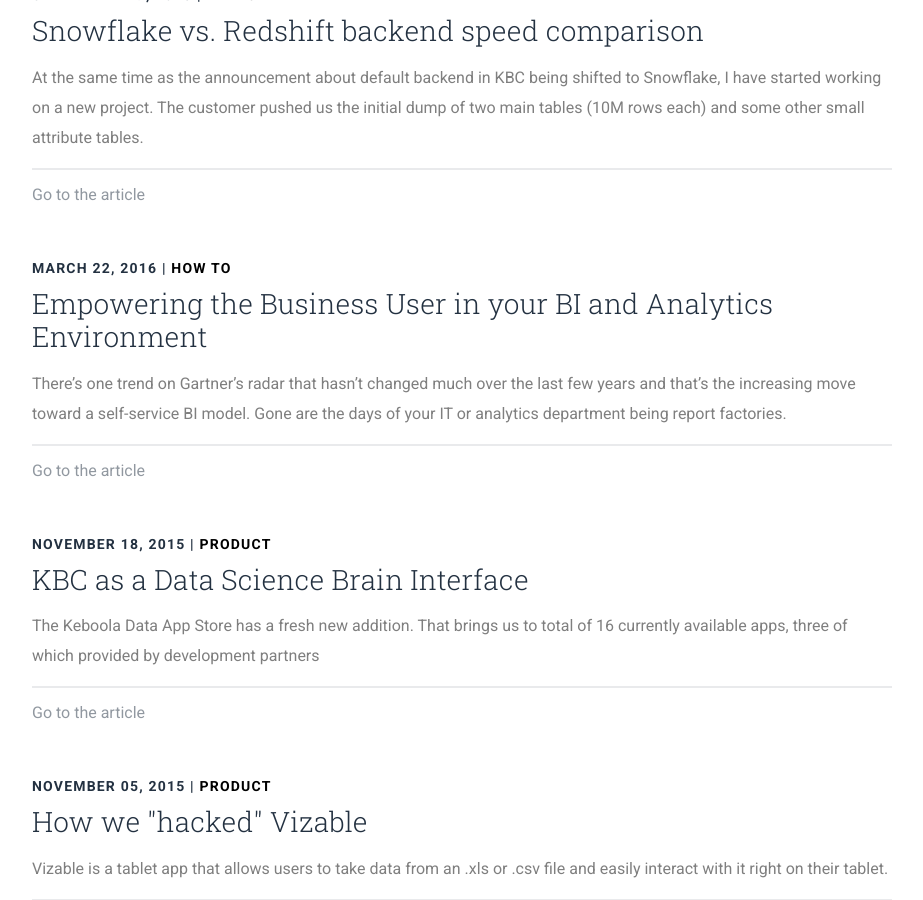
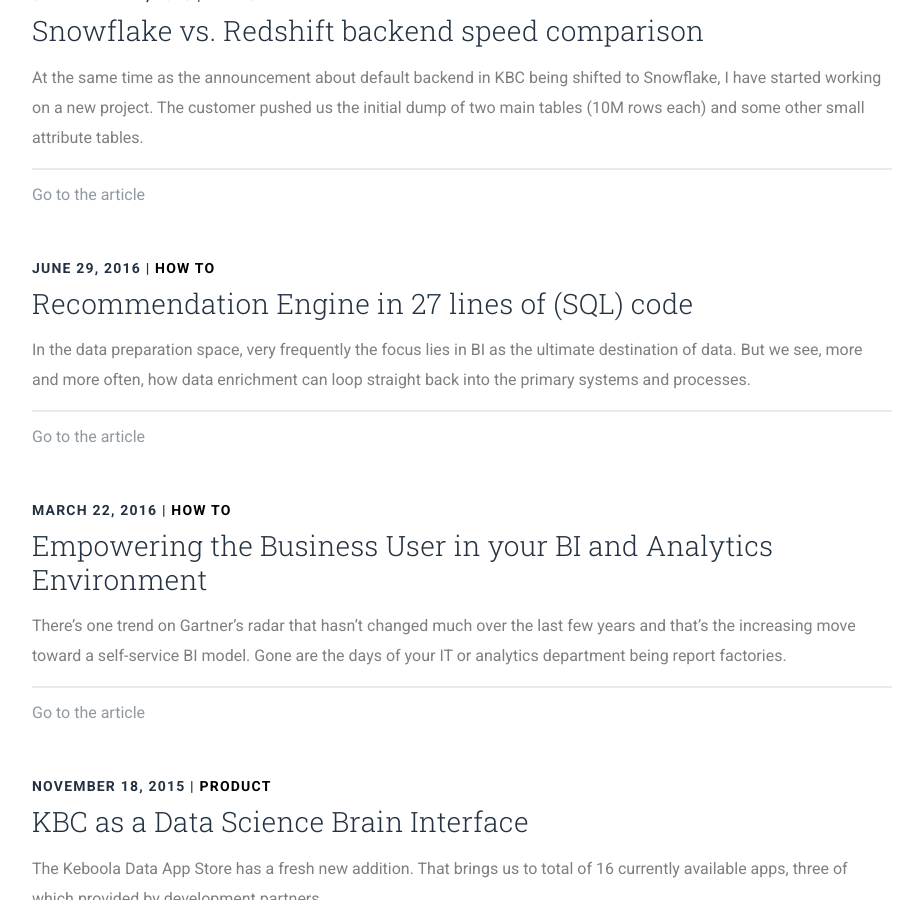
Before and after one commit to keboola/blog, a Jekyll site: the page built from index.md, in a window 1280 px wide and 900 px high, scrolled down 5719 px. Shown: the whole window, without its empty margins (28-951 px from the left). Built offline with Jekyll 4.4.1, drawn with Linux system fonts in a browser that asks for light colours; nearby versions of some CDN libraries; some of the changed lines change nothing that is shown.

Commit message:
Update from Forestry.io - Published recommendation-engine-in-27-lines-of-sql-code.md

```diff
--- a/_drafts/2018-10-11-recommendation-engine-in-27-lines-of-sql-code.md
+++ b/_posts/2018-10-11-recommendation-engine-in-27-lines-of-sql-code.md
@@ -2,24 +2,22 @@
 title: Recommendation Engine in 27 lines of (SQL) code
 layout: post
 categories: how-to
-date: 2018-10-11 00:00:00 +0000
+date: 2016-06-29 13:43:38 +0000
 perex: In the data preparation space, very frequently the focus lies in BI as the
   ultimate destination of data. But we see, more and more often, how data enrichment
   can loop straight back into the primary systems and processes.
 user: pavel-dolezal
 coverphoto: ''
-coverphoto_slider: ''
+coverphoto_slider: "/uploads/27lines.jpg"
 
 ---
-## Recommendation Engine in 27 lines of (SQL) code
-
 by [Milan Veverka](http://blog.keboola.com/author/8793)
 
 In the data preparation space, very frequently the focus lies in BI as the ultimate destination of data. But we see, more and more often, how data enrichment can loop straight back into the primary systems and processes.
 
 Take recommendation. Just the basic type (“customers who bought this also bought…”). That, in its simplest form, is an outcome of basket analysis.
 
-![](https://lh3.googleusercontent.com/l67nJgQbweuTyrFgBjz-k9PMQOchvWbxKqLdqgWEgaa1nrBjWvDbPfZ-huIgjRzCsaebkapmivWCI9yYGyHS8hq6GYPLXdPZmva5c24joeAPFx5YuJgF5NQAJCZwPZHiRdzo84nm =624x272)
+![](/uploads/27lines1.jpg)
 
 We recently had a customer who asked for a basic recommendation as a part of proof of concept, whether Keboola Connection is the right fit for them. The data set we got to work with came from a CRM system, and contained a few thousand anonymized rows (4600-ish, actually) of won opportunities which effectively represented product-customer relations (what customers had purchased which products). So, pretty much ready-to-go data for the Basket Analysis app, which has been waiting for just this opportunity in the Keboola App Store. Sounded like good challenge - how can we turn this into a basic recommendation engine?
 
@@ -29,21 +27,21 @@
 
 To make things simpler I built a quick transformation to filter out the won opportunities only (the original set, having been a flattened table from SFDC, also contained tons of opportunities in other stages, obviously irrelevant to the task at hand), and just the needed columns - an ID, the customer identifier and a product they got:
 
-![](https://lh4.googleusercontent.com/UNDxKfoQ6tjoT9xn9aeYBIPdTOlTuJ5N8W2e0DiXxw1tDzAkbh_86Fry7yVtp6k30KLoIZqorRo7dvU9_7ihEiYUOy0npBMmW1iCBi_maJqIwkGZFlfv8_QkSP0AM-lCvTu2r9c0 =624x356)
+![](/uploads/27lines2.jpg)
 
 And the resulting table:
 
-![](https://lh5.googleusercontent.com/ikXsHd_38PYnZvjOcl1DRshbBotC86nuVaO12OdPG_BrAR2NeUAH4Mkkp47Xh9j4nTpGp6A9cMKZy12XR9b_vO3xAEhC2IKO2cFXjuY2_ApJSqbyehk9Dl3GXVnvhiVtMNsvsqjR =624x448)
+![](/uploads/27lines3.jpg)
 
 That then got fed into KBC’s Basket Analysis app. The settings are simple, just point to the app and assign columns that contain what the app needs:
 
-![](https://lh3.googleusercontent.com/2RzS-UOoTEaIMTLBbpgVIAxA3yYduPRS5RuCQ2rHpswUrjpn5MnLcvoZcnOKoLOYUSGgQxhNWN4r0k8WgvA_RZRKcCBhoxFdLrLfGzYoneGQlFVQLIycM5cfx1vxrUvJ5kpgLHJM =624x356)
+![](/uploads/27lines4.jpg)
 
 The output of the app gives several tables (you will learn about them from the app description of course), but the interesting one was ARL__1 (I need to talk to Marc who built this app to maybe refresh the table names a bit) - this one gives the found “rules”. The key columns are “LHS”, “RHS” and “lift”. In layman’s (mine) terms, this means: for a customer with a “basket” containing items listed in the “LHS” (Left Hand Side in case you were wondering), there is the “lift” value for the “RHS” (yes, you guessed it) items to be present as well.
 
 The “LHS” and “RHS” columns are actually arrays, as logically there may be more products involved here. Quite fortunately the content is in alphabetical order (that will be important later on). The data looks like this:
 
-![](https://lh3.googleusercontent.com/8aechWmpeJkgOPrsIbptJMmtk3ynd-bFt_HXOv69uIeI8ROwHqJ5nKXFRmyiL4eiHADqzbO8_5GPZPuRfi9RexR8Bvblmjd_x-LTHW16TcNV7HdKoKu9FfXqmzCtxelC7o_YfLlk =624x500)
+![](/uploads/27lines5.jpg)
 
 Now, in my simple example, I really care only about 1 item to be recommended. So, I care only about rows from the ARL__1 table that:
 
@@ -53,7 +51,7 @@
 
 A few lines of SQL will take care of that, those are the first three queries in this transformation:
 
-![](https://lh3.googleusercontent.com/thFTqh0ZTrU_O29HUv4ftmf0vUQ0EQX3OgWSuFLE2icwNw7tJ4KO1uXO_umj-BzkrA9TJec9S7U5Mc4gEXxBQU4z2WfwfNNmzoiFTInuD28uTWEWvuNMEdl2QQGCDpxcxmmvSA0x =624x585)
+![](/uploads/27lines6.jpg)
 
 The rest of the code here is dealing with the few very simple tasks left:
 
@@ -63,7 +61,7 @@
 
 And we’re “done”. Here's the output data:
 
-![](https://lh6.googleusercontent.com/PlArzCowZMiSfEkFC6ABpd5hJybTqlNkXydXsfvUQjJNf83cFqPjsExlczQ4nlY4lEt1W3LU5AFctCtIVGVx1tf3d9RU5wC_g09Lg1EZAIwE53pvH4eX-oXysNiCZfLRu6FMGF5q =624x399)
+![](/uploads/27lines7.jpg)
 
 Why the quotation marks? This exercise represents just a very simple approach. Its success depends on nearly ideal initial conditions and overall lack of edge cases. Depending on the input data, there will be number of baskets that just don’t create a rule with enough significance, and therefore no recommendation will be served (note the null values in the table above). While this can be addressed by lowering the support threshold of the Basket Analysis app (in my example I used 1% cut off, which at the end yielded 59% success rate, or ratio of customers for whom we were able to provide solid recommendation), whether or not that solution makes sense depends heavily on the circumstances. Judgment needs to be applied - how many transactions we have? How many products? Etc. etc.
 
```
